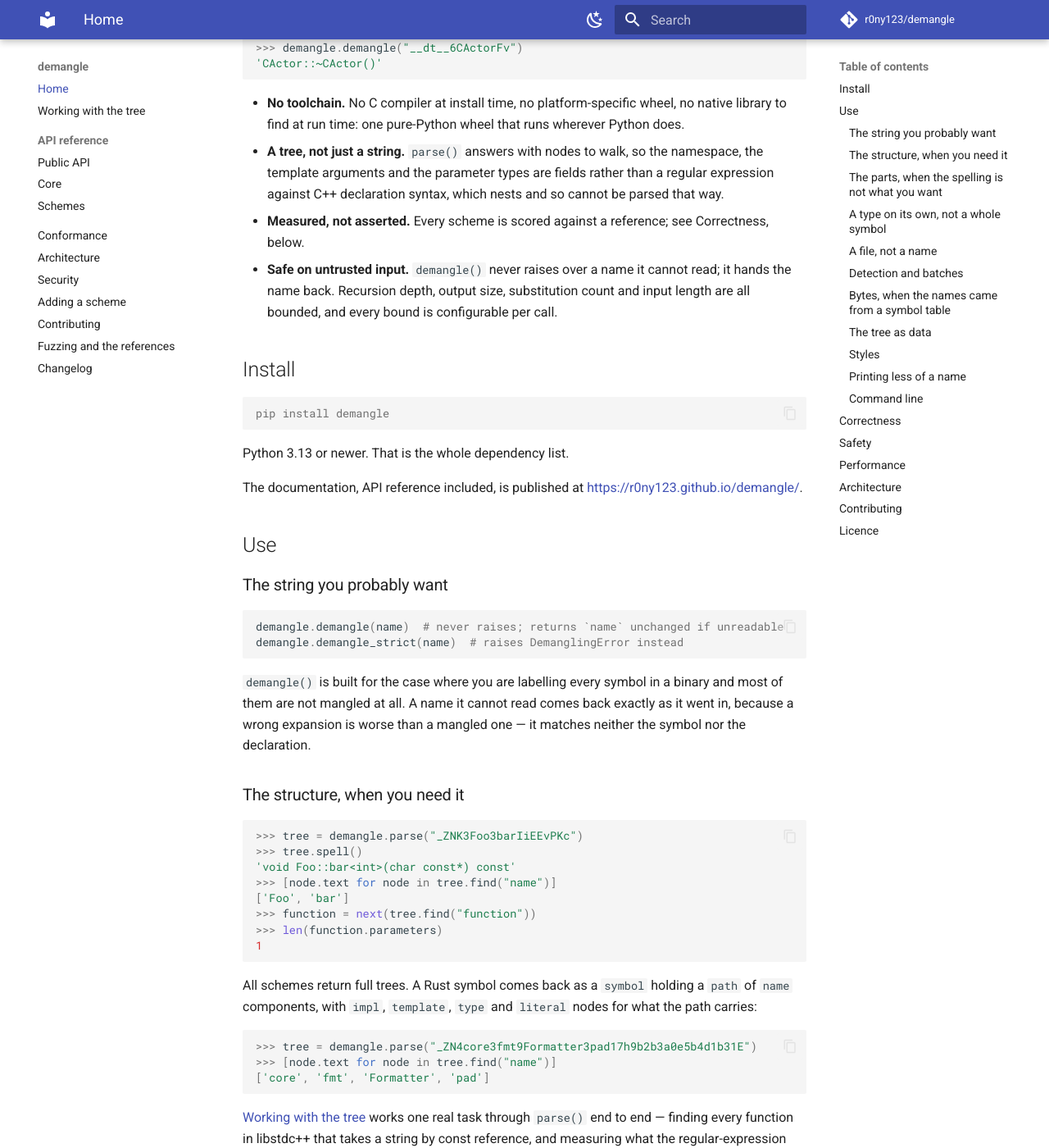
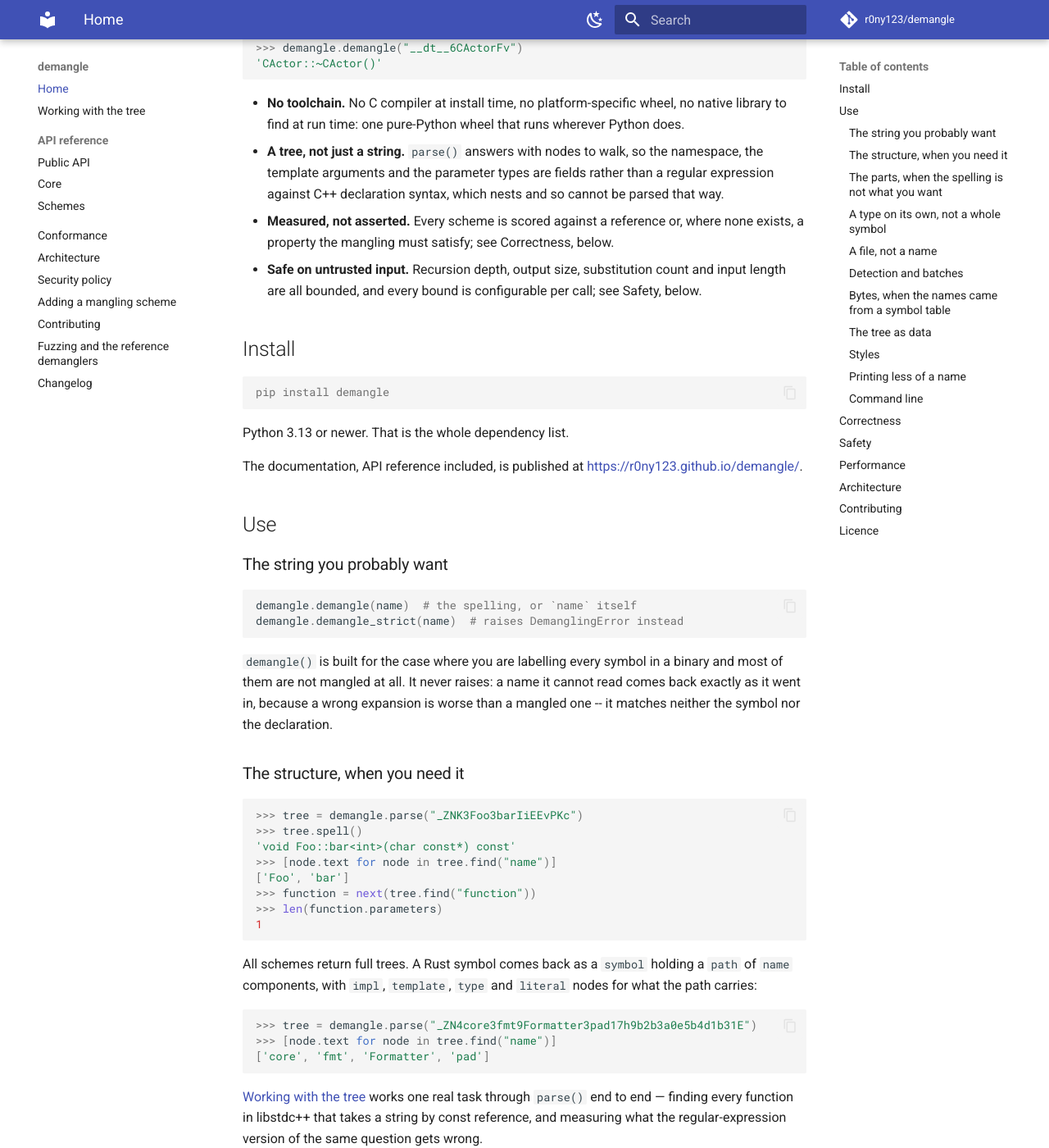
Before and after one commit to r0ny123/demangle, an MkDocs documentation site: the page built from docs/index.md, in a window 1280 px wide and 1400 px high, scrolled down 665 px. Shown: the whole window at 82% size. Built offline with MkDocs 1.6.1 and Material for MkDocs 9.7.7, drawn with Linux system fonts in a browser that asks for light colours; comment, search, counter and statistics services are not loaded; some of the changed text lies outside the part shown.

Commit message:
docs: current benchmark figures, one Performance section, and fewer repeats
README's performance table is re-measured on the current tree; the
unreleased speed changes sit under Performance with measured figures;
the never-raises and layering rules are stated once each; site nav
labels match their pages; duplicate line-number anchors are gone.

````diff
--- a/README.md
+++ b/README.md
@@ -41,11 +41,11 @@
   the template arguments and the parameter types are fields rather than a regular
   expression against C++ declaration syntax, which nests and so cannot be parsed that
   way.
-- **Measured, not asserted.** Every scheme is scored against a reference; see
-  Correctness, below.
-- **Safe on untrusted input.** `demangle()` never raises over a name it cannot read; it
-  hands the name back. Recursion depth, output size, substitution count and input length
-  are all bounded, and every bound is configurable per call.
+- **Measured, not asserted.** Every scheme is scored against a reference or, where none
+  exists, a property the mangling must satisfy; see Correctness, below.
+- **Safe on untrusted input.** Recursion depth, output size, substitution count and
+  input length are all bounded, and every bound is configurable per call; see Safety,
+  below.
 
 ## Install
 
@@ -63,14 +63,14 @@
 ### The string you probably want
 
 ```python
-demangle.demangle(name)  # never raises; returns `name` unchanged if unreadable
+demangle.demangle(name)  # the spelling, or `name` itself
 demangle.demangle_strict(name)  # raises DemanglingError instead
 ```
 
 `demangle()` is built for the case where you are labelling every symbol in a binary and
-most of them are not mangled at all. A name it cannot read comes back exactly as it went
-in, because a wrong expansion is worse than a mangled one — it matches neither the
-symbol nor the declaration.
+most of them are not mangled at all. It never raises: a name it cannot read comes back
+exactly as it went in, because a wrong expansion is worse than a mangled one -- it
+matches neither the symbol nor the declaration.
 
 ### The structure, when you need it
 
@@ -319,9 +319,8 @@
 productions it recognises to a builder, so one parser serves both `demangle()` and
 `parse()`.
 
-Schemes are plugins. `core` never imports one, they never import each other, and a
-separate distribution can add a language through the `demangle.languages`
-entry-point group without patching this package. Both rules are enforced by tests.
+Schemes are plugins: a separate distribution can add a language through the
+`demangle.languages` entry-point group without patching this package.
 
 See [ARCHITECTURE.md](https://r0ny123.github.io/demangle/ARCHITECTURE/) for the full
 picture and [Adding a scheme](https://r0ny123.github.io/demangle/adding-a-scheme/) to
--- a/mkdocs.yml
+++ b/mkdocs.yml
@@ -14,10 +14,10 @@
       - Schemes: reference/schemes.md
   - Conformance: CONFORMANCE.md
   - Architecture: ARCHITECTURE.md
-  - Security: SECURITY.md
-  - Adding a scheme: adding-a-scheme.md
+  - Security policy: SECURITY.md
+  - Adding a mangling scheme: adding-a-scheme.md
   - Contributing: CONTRIBUTING.md
-  - Fuzzing and the references: testing.md
+  - Fuzzing and the reference demanglers: testing.md
   - Changelog: CHANGELOG.md
 
 # Promoted from INFO so `--strict` fails on them.
@@ -51,7 +51,7 @@
 markdown_extensions:
   - admonition
   - toc: { permalink: true }
-  - pymdownx.highlight: { anchor_linenums: true }
+  - pymdownx.highlight
   - pymdownx.superfences
   - pymdownx.inlinehilite
   # Pages include the root-level Markdown via snippets rather than copying it.
````
Also changed, not shown: other parts of README.md (+4 -4 lines), CHANGELOG.md (+10 -7 lines), CONFORMANCE.md (+5 -5 lines), docs/reference/core.md (+2 -2 lines), docs/reference/schemes.md (+3 -3 lines).
